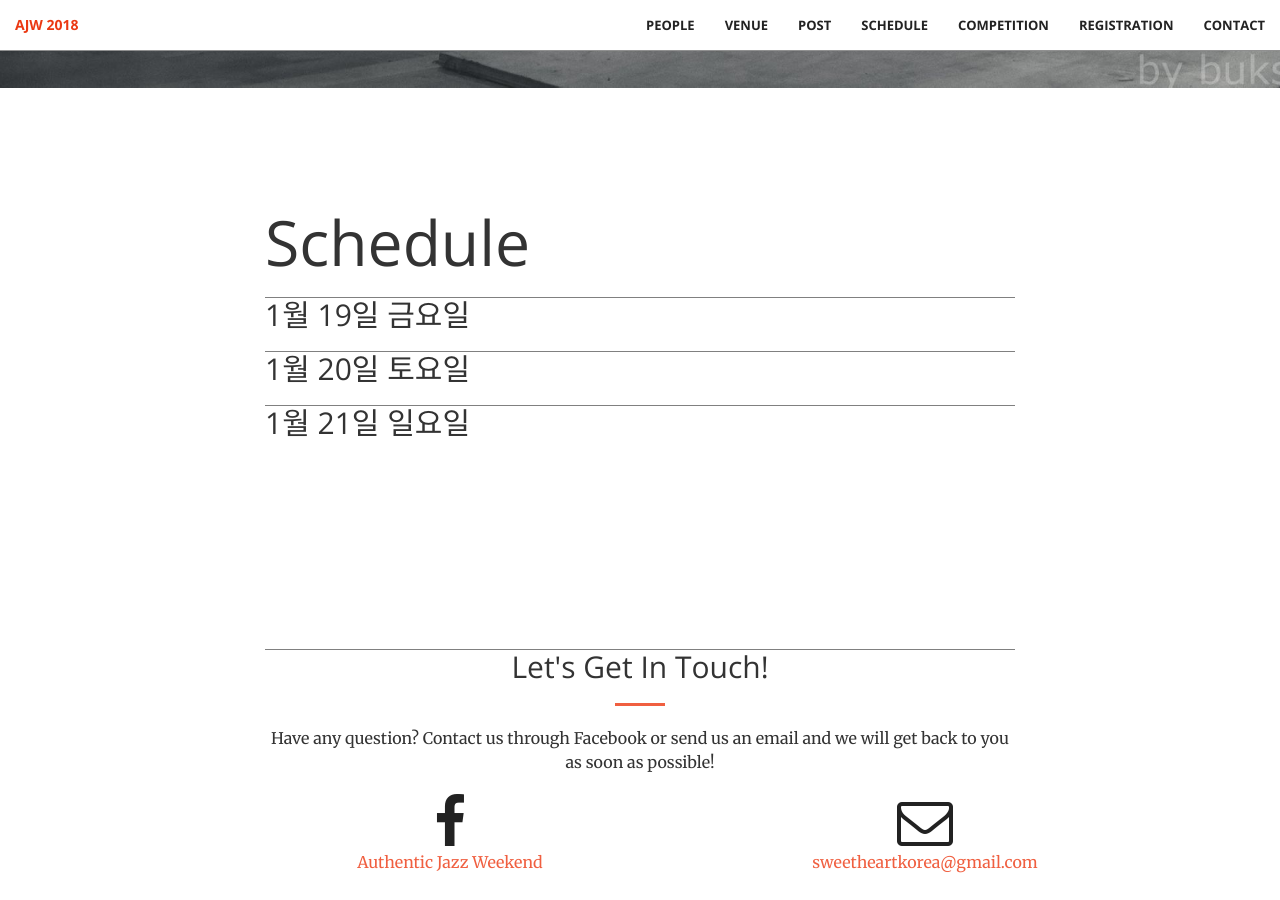
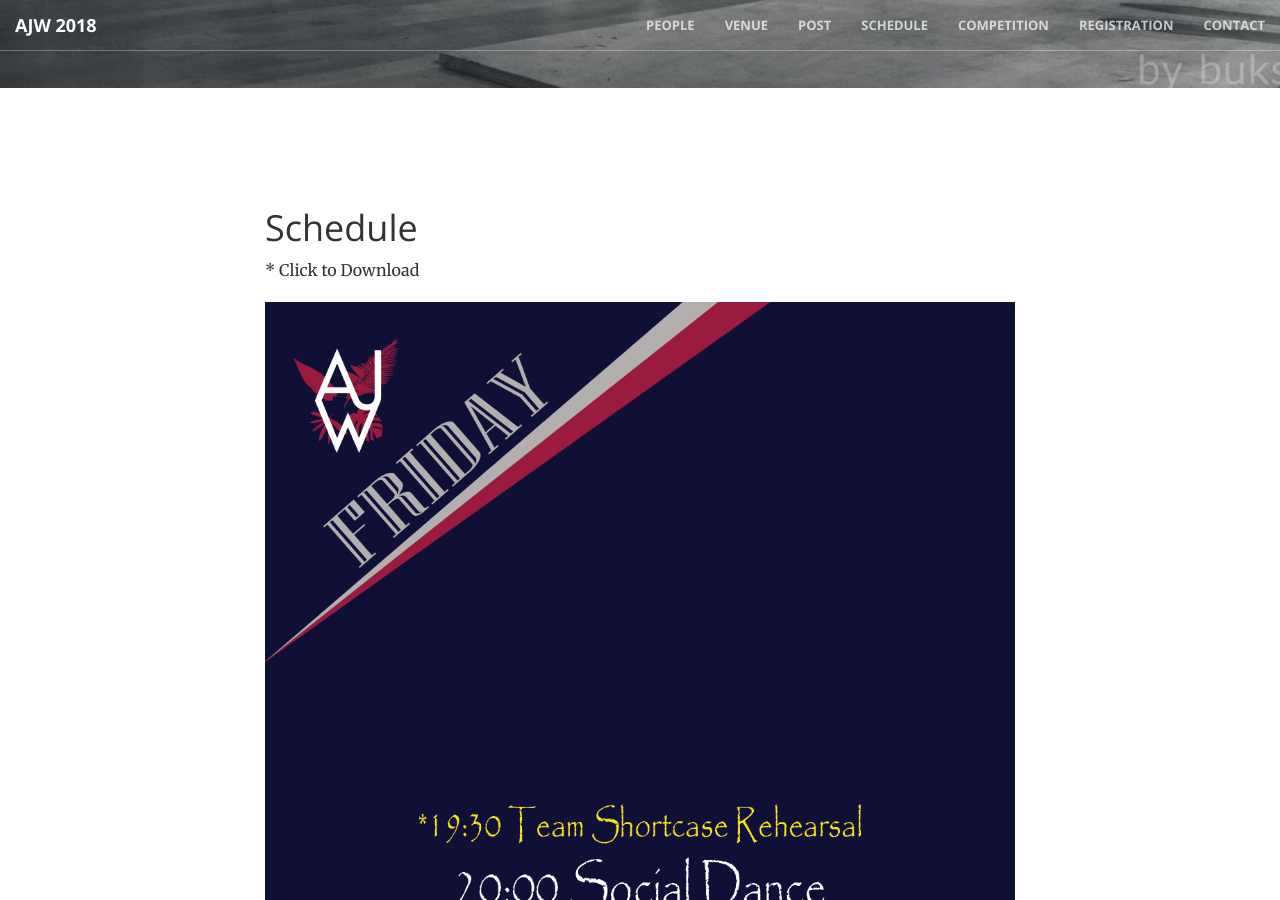
Before and after one commit to authenticjazzweekend/ajw-netlify, a Jekyll site: the page built from 2018/schedule/index.html, in a window 1280 px wide and 900 px high, scrolled down 812 px. Built offline with Jekyll 4.4.1, drawn with Linux system fonts in a browser that asks for light colours; a script that is not in the unit is left out.

Commit message:
스케쥴 추가

```diff
--- a/2018/schedule/index.html
+++ b/2018/schedule/index.html
@@ -5,13 +5,30 @@
 image: "/2018/img/poster2.jpg"
 
 ---
-
 <h1>Schedule</h1>
 
-<h2>1월 19일 금요일</h2>
+<!--
+<h2>Workshop</h2>
 
-<h2>1월 20일 토요일</h2>
+<h3>1월 20일 토요일</h3>
 
-<h2>1월 21일 일요일</h2>
+<div class="timetable timetable_sat_class"></div>
+
+<h3>1월 21일 일요일</h3>
+
+<div class="timetable timetable_sun_class"></div>
+
+<h2>Party</h2>
+
+<div class="timetable timetable_party"></div>
+-->
+<div id="sched_workshop_sat"></div>
+
+<p>* Click to Download</p>
+
+<a href="/2018/img/sched/friday_sched.png"><img width="100%" src="/2018/img/sched/friday_sched.png" alt="이미지 시간표 다운로드"/></a>
+<a href="/2018/img/sched/saturday_sched.png"><img width="100%" src="/2018/img/sched/saturday_sched.png" alt="이미지 시간표 다운로드"/></a>
+<a href="/2018/img/sched/sunday_sched.png"><img width="100%" src="/2018/img/sched/sunday_sched.png" alt="이미지 시간표 다운로드"/></a>
+<a href="/2018/img/sched/full_sched.png"><img width="100%" src="/2018/img/sched/full_sched.png" alt="이미지 시간표 다운로드"/></a>
 
 </section>
--- a/_layouts/front.html
+++ b/_layouts/front.html
@@ -2,6 +2,7 @@
 <html lang="ko">
 
 {% include head.html %}
+{% include scripts.html %}
 
 <body id="page-top">
   {% include nav.html %}
@@ -14,7 +15,6 @@
   {% include aside.html %}
   {% include contact.html %}
   {% include footer.html %}
-  {% include scripts.html %}
 </body>
 
 </html>
--- a/_layouts/page.html
+++ b/_layouts/page.html
@@ -2,13 +2,13 @@
 <html lang="ko">
 
 {% include head.html %}
+{% include scripts.html %}
 
 <body id="page-top">
   {% include nav.html %}
   {% include header.html %}
   {% include post-layout.html %}
   {% include contact.html %}
-  {% include scripts.html %}
 </body>
 
 </html>
--- a/_layouts/post.html
+++ b/_layouts/post.html
@@ -2,12 +2,12 @@
 <html lang="ko">
 
 {% include head.html %}
+{% include scripts.html %}
 
 <body id="page-top">
   {% include nav.html %}
   {% include header.html %}
   {% include post-layout.html %}
-  {% include scripts.html %}
 </body>
 
 </html>
```
Also changed, not shown: 2018/img/sched/friday_sched.png (added), 2018/img/sched/full_sched.png (added), 2018/img/sched/saturday_sched.png (added), 2018/img/sched/sunday_sched.png (added).
